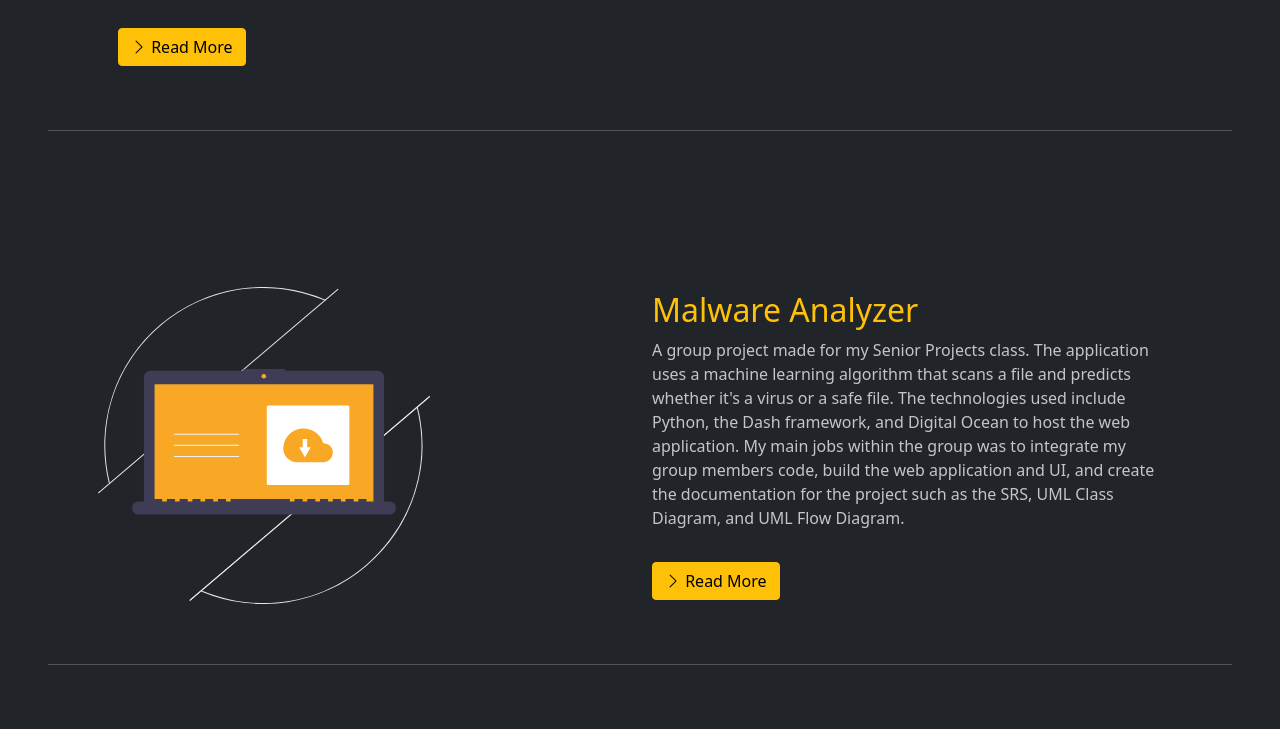
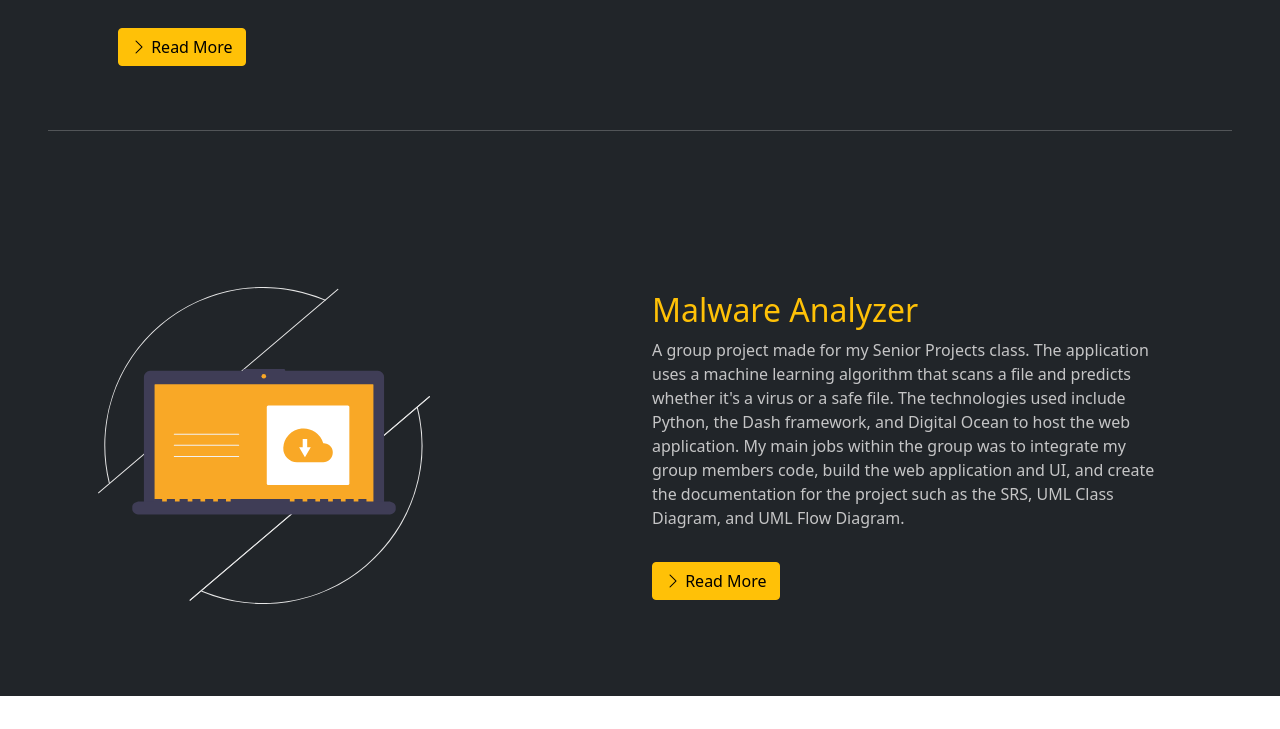
Before and after one commit to Truong-Justin/portfolioSite, a plain HTML site: page src/index.html in a window 1280 px wide. Shown: the part 3226-3955 px from the top of the page. After the commit the page ends 3922 px from the top, so only its background shows below. Drawn offline with nearby package versions, Linux system fonts and the light colour scheme.

Commit message:
small UI fix

```diff
--- a/src/index.html
+++ b/src/index.html
@@ -268,7 +268,6 @@
                             </div>
                     </div>
                 </div>
-                <hr id="hr-dark-background"/>
             </section>
         </section>
         <script src="https://cdn.jsdelivr.net/npm/@popperjs/core@2.9.2/dist/umd/popper.min.js" ></script>
```
